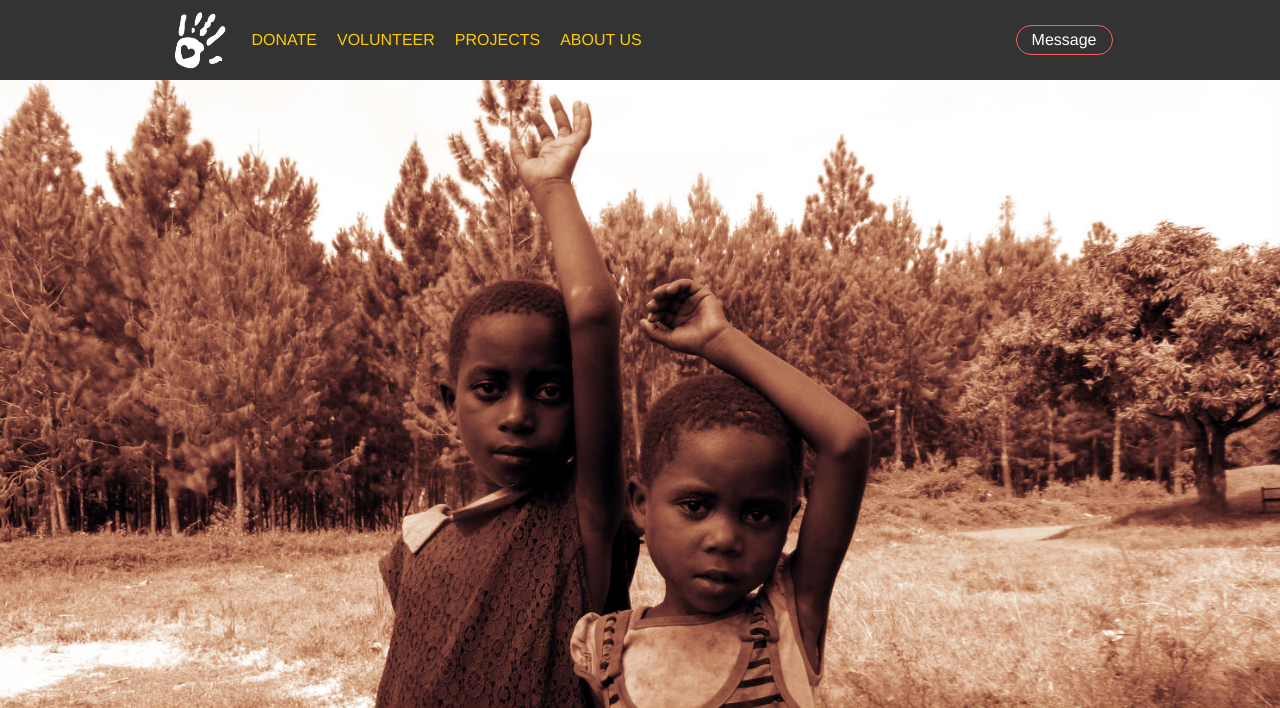
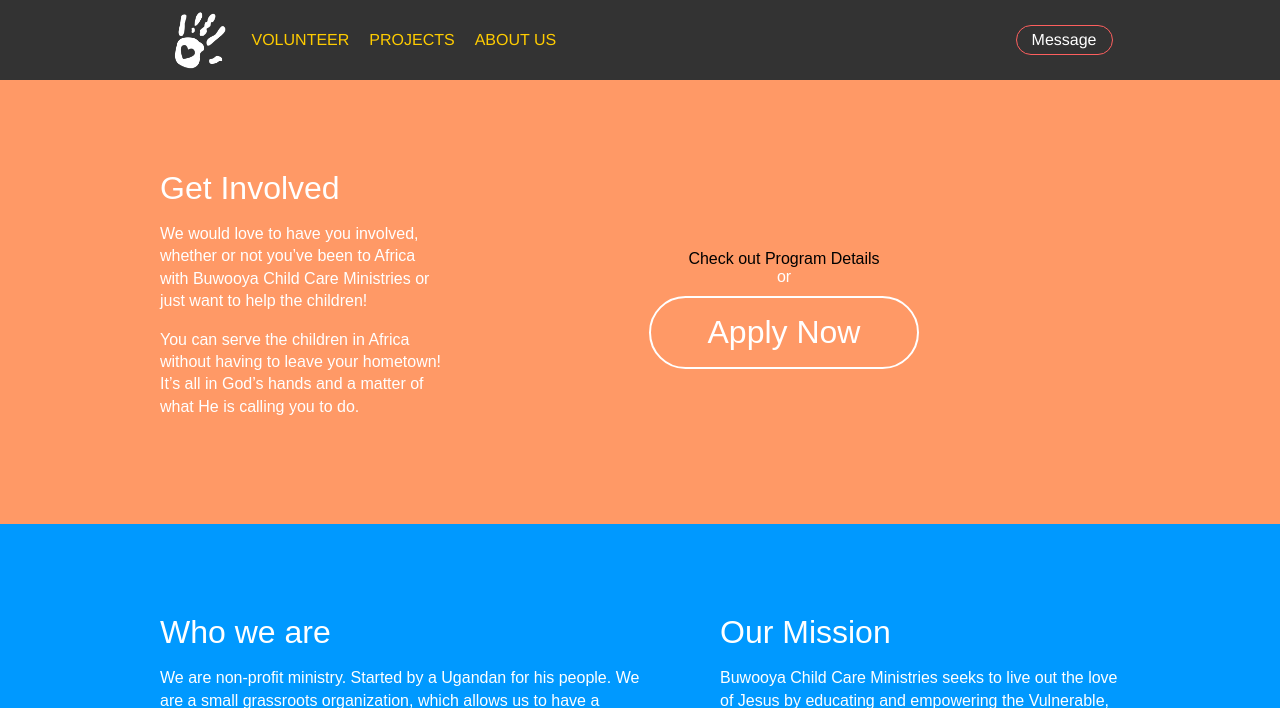
Before and after one commit to Plus256/Buwooya, a PHP site: page / in a window 1280 px wide. Shown: the top 708 px of the page. Run offline with PHP 8.4, Linux system fonts and the light colour scheme; some libraries are stand-ins or nearby versions.

Commit message:
working on car

```diff
--- a/inc/ban.php
+++ b/inc/ban.php
@@ -6,7 +6,7 @@
         </div>
         <div id="menu">
         	<ul>
-            	<li><a href="./#donate">DONATE</a></li>
+            	<!--<li><a href="./#donate">DONATE</a></li>-->
   <li><a href="./apply.php">VOLUNTEER</a></li>              <li><a href="./#projects">PROJECTS</a></li>
                 <li><a href="./#about">ABOUT US</a></li>
             </ul>
@@ -16,7 +16,7 @@
             <div id="mobile_menu_icon"><div class="mobile_menu_icon_stripe"></div><div class="mobile_menu_icon_stripe"></div><div class="mobile_menu_icon_stripe"></div></div>
             <div id="mobile_menu_container">
                 <ul>
-                	<li><a href="./#donate">DONATE</a></li>
+                	<!--<li><a href="./#donate">DONATE</a></li>-->
     <li><a href="./apply.php">VOLUNTEER</a></li>                <li><a href="./#projects">PROJECTS</a></li>
                     <li><a href="./#about">ABOUT US</a></li>
                 </ul>
--- a/inc/car.php
+++ b/inc/car.php
@@ -1,19 +1,5 @@
 <div id="carousel">
-    <img src="<?php echo $cover; ?>" />
-    <!--<div id="carousel_container">
-    	<div class="wrapper">
-    	    <div id="hot_cause">
-    	        <div id="hot_cause_title">Support the Children</div>
-    	        <div id="hot_cause_body">
-    	            Have you ever wanted to Volunteer in Uganda-Africa? Have you ever desired to meet the People, see the Culture, or work with them? Do you want to share your Skills and go on a Real Safari?
-    	            Buwooya Childcare Ministries  has an endless list of Volunteer Opportunities for you in Uganda!
-    	        </div>
-    	        <div id="hot_cause_action">
-    	            <a href="#donate">GIVE</a>
-    	            <div class="spacer"></div>
-                </div>
-    	    </div>
-            <div class="spacer"></div>
-        </div>
-    </div>-->
+    <img src="" />
+    <img src="" />
+    <img src="" />
 </div>
--- a/index.php
+++ b/index.php
@@ -5,7 +5,7 @@ require_once("inc/car.php");
 require_once("inc/inv.php");
 require_once("inc/abt.php");
 require_once("inc/pro.php");
-require_once("inc/don.php");
+//require_once("inc/don.php");
 require_once("inc/cnt.php");
 require_once("inc/fot.php");
 ?>
```
